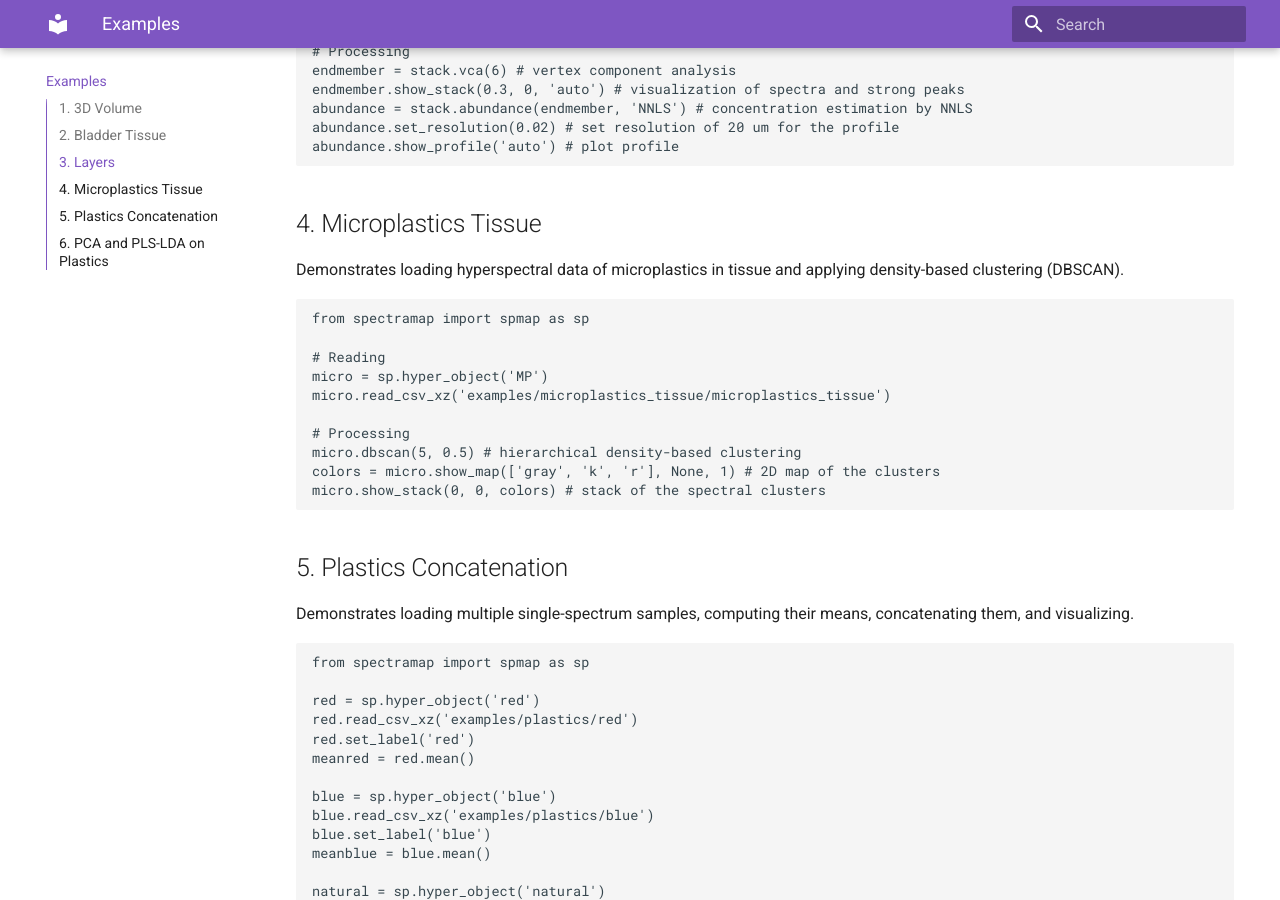
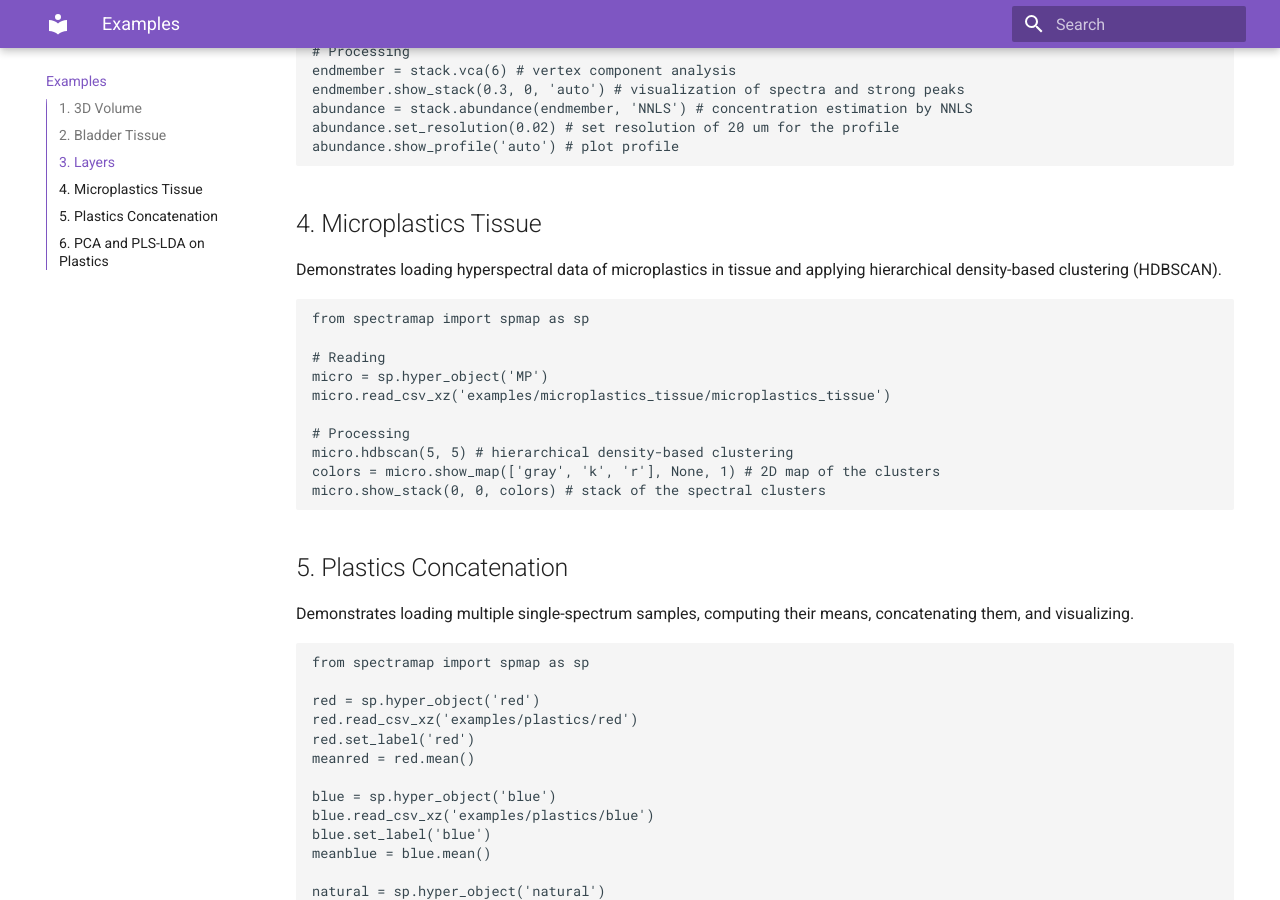
Before and after one commit to MicroscopeMaestro/spectramap, an MkDocs documentation site: the page built from docs/examples.md, in a window 1280 px wide and 900 px high, scrolled down 1614 px. Built offline with MkDocs 1.6.1 and Material for MkDocs 9.7.7, drawn with Linux system fonts in a browser that asks for light colours.

Commit message:
Switch DBSCAN to HDBSCAN in microplastics example, regenerate plots, add hdbscan dependency, and bump to 0.6.3

````diff
--- a/docs/examples.md
+++ b/docs/examples.md
@@ -73,7 +73,7 @@ abundance.show_profile('auto') # plot profile
 ```
 
 ## 4. Microplastics Tissue
-Demonstrates loading hyperspectral data of microplastics in tissue and applying density-based clustering (DBSCAN).
+Demonstrates loading hyperspectral data of microplastics in tissue and applying hierarchical density-based clustering (HDBSCAN).
 
 ```python
 from spectramap import spmap as sp
@@ -83,7 +83,7 @@ micro = sp.hyper_object('MP')
 micro.read_csv_xz('examples/microplastics_tissue/microplastics_tissue')
 
 # Processing
-micro.dbscan(5, 0.5) # hierarchical density-based clustering
+micro.hdbscan(5, 5) # hierarchical density-based clustering
 colors = micro.show_map(['gray', 'k', 'r'], None, 1) # 2D map of the clusters
 micro.show_stack(0, 0, colors) # stack of the spectral clusters
 ```
--- a/setup.py
+++ b/setup.py
@@ -5,7 +5,7 @@ with open("README.md", "r", encoding="utf-8") as fh:
 
 setuptools.setup(
     name="spectramap",
-    version="0.6.2",
+    version="0.6.3",
     author="Juan David Muñoz-Bolaños",
     author_email="jmunozbolanos@gmail.com",
     description="Hyperspectral package for spectroscopists",
@@ -26,5 +26,5 @@ setuptools.setup(
     package_dir={"": "src"},
     packages=setuptools.find_packages(where="src"),
     python_requires=">=3.7",
-    install_requires=["scikit-learn", "scipy", "numpy", "pandas", "matplotlib", "colorcet", "spc-spectra"],
+    install_requires=["scikit-learn", "scipy", "numpy", "pandas", "matplotlib", "colorcet", "spc-spectra", "hdbscan"],
 )
````
Also changed, not shown: README.md (+2 -2 lines), docs/images/clustering_map.png, docs/images/clustering_stack.png, 1 other file.
